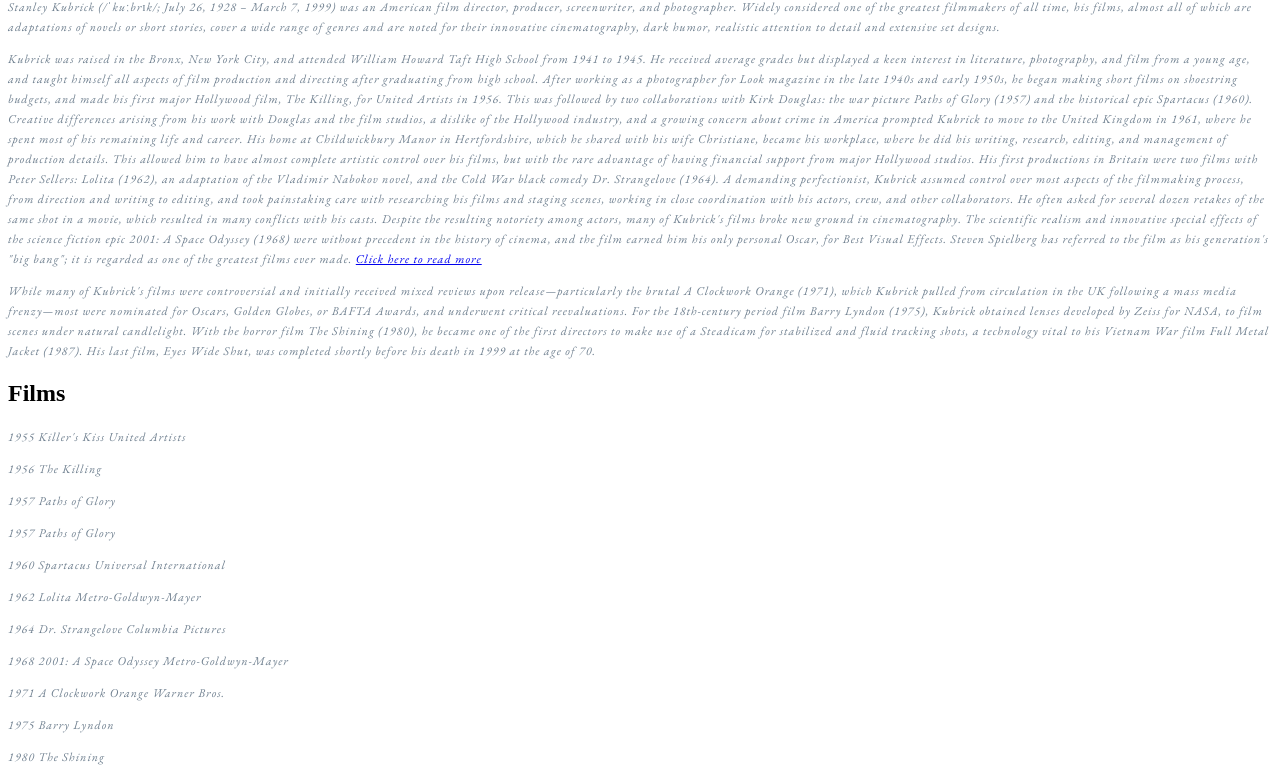
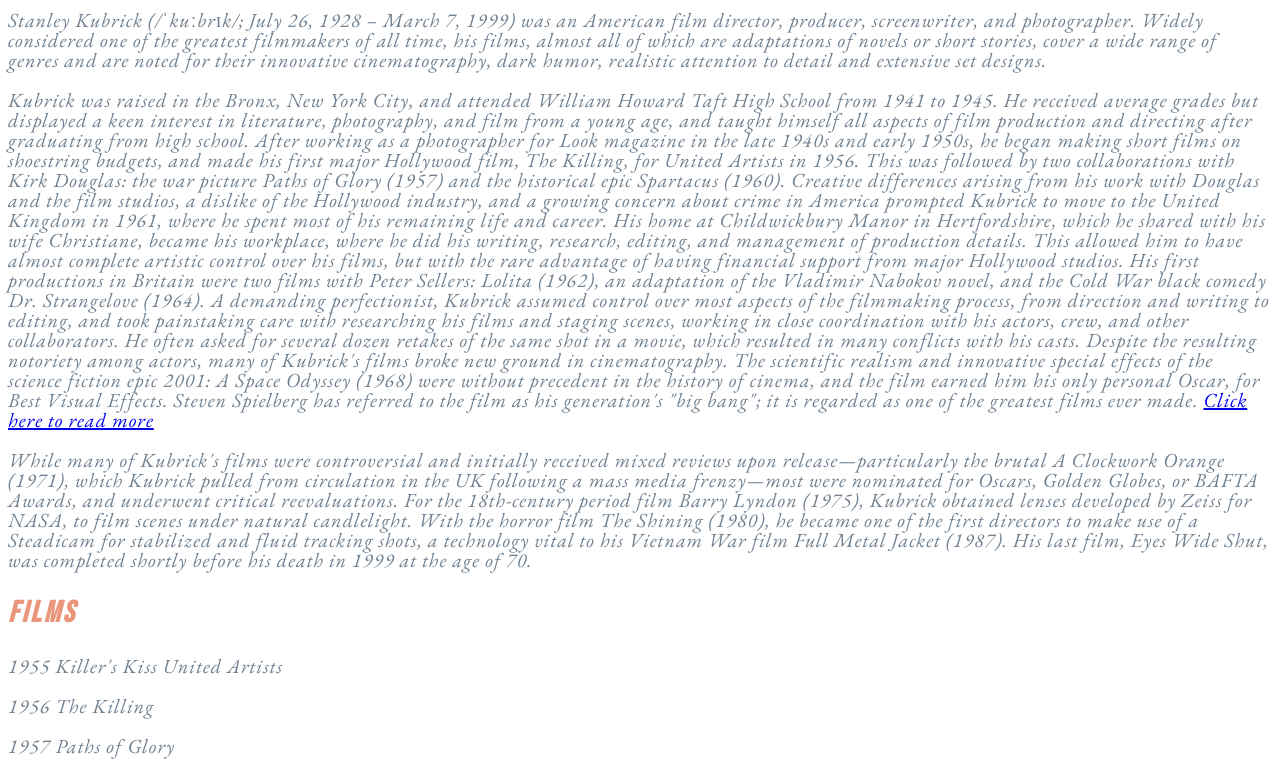
Before and after one commit to Adriandepp/Project_1, a plain HTML site: page index.html in a window 1280 px wide. Shown: the part 152-925 px from the top of the page. Drawn offline with nearby package versions, Linux system fonts and the light colour scheme.

Commit message:
css tweak

```diff
--- a/styles.css
+++ b/styles.css
@@ -4,11 +4,21 @@ h1 {
     font-style: italic;
     font-family: 'Bebas Neue', cursive;
     letter-spacing: 3px;
+
+}
+
+h2{
+    font-size: 30px;
+    color:darksalmon;
+    font-style: italic;
+    font-family: 'Bebas Neue', cursive;
+    letter-spacing: 3px;
+
 }
 
 p {
     font-family: 'EB Garamond', serif;
-    font-size: 12px;
+    font-size: 20px;
     color:slategray;
     line-height: 20px;
     letter-spacing: 1px;
```
